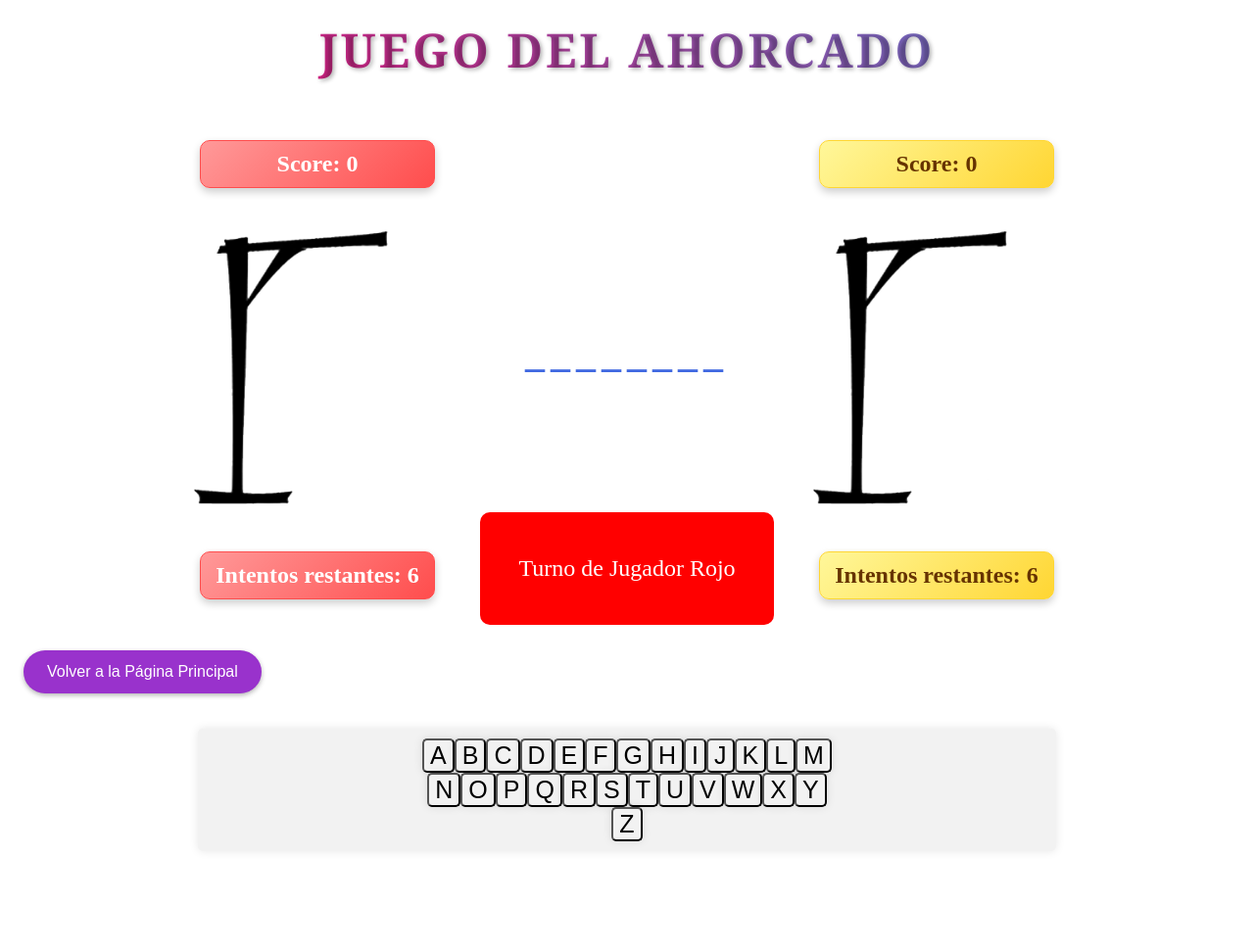
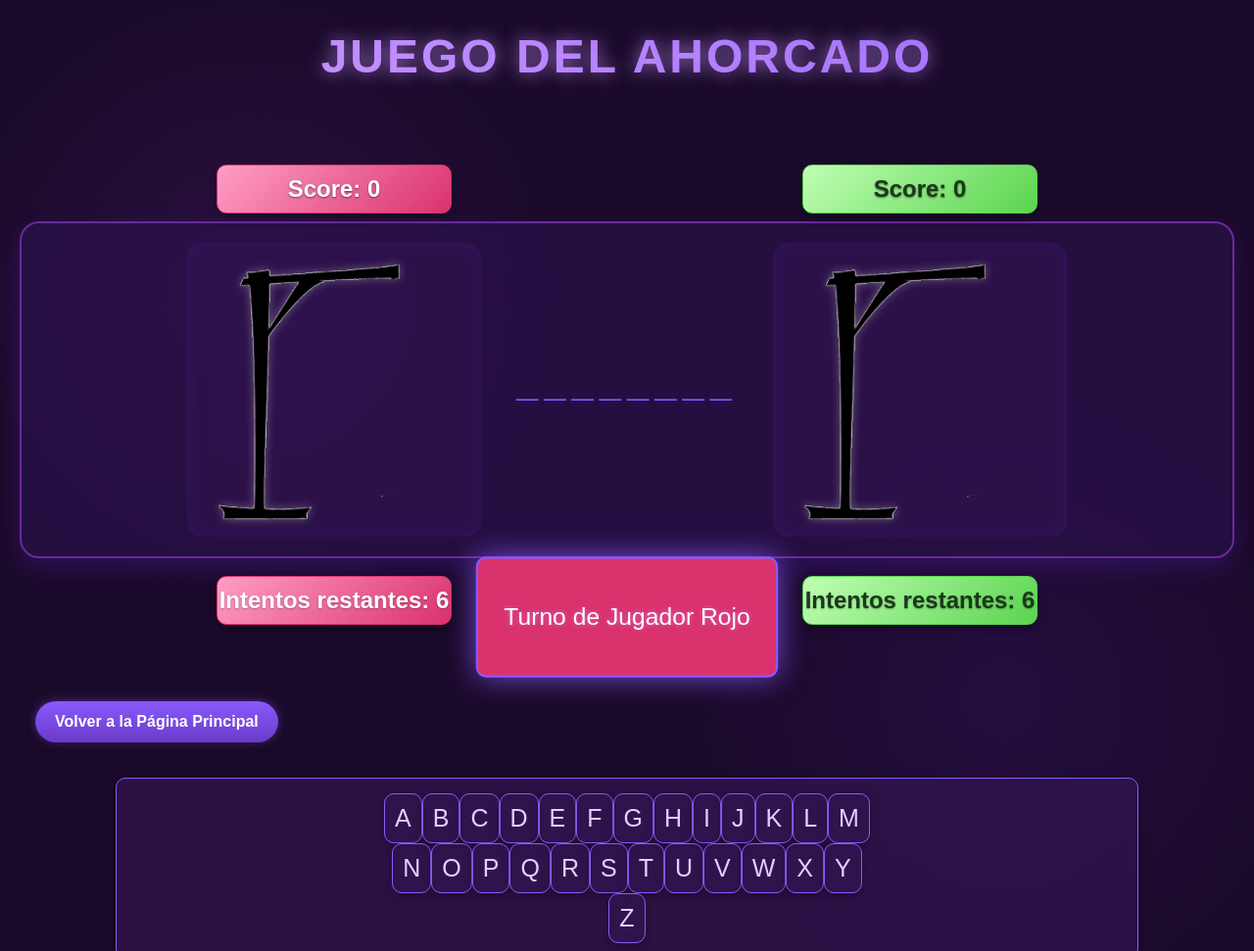
Before and after one commit to DanielRTato/etarooo, a plain HTML site: page Ahorcado.html in a window 1280 px wide. Shown: the top 971 px of the page at 98% size. Before the commit the page ends 897 px from the top, so only its background shows below. Drawn offline with Linux system fonts and the light colour scheme.

Commit message:
INtento de modificar Ahorcado

```diff
--- a/Ahorcado.html
+++ b/Ahorcado.html
@@ -19,7 +19,7 @@
     <div class="ahorcados">
 
       <div class="ahorcado1">
-        <div class="scoreRojo">Score: 0</div>
+        <div class="scoreRosa">Score: 0</div>
         <picture>
           <img src="img/ahorcado_6.png" alt="" id="image6">
           <img src="img/ahorcado_5.png" alt="" id="image5">
@@ -29,10 +29,10 @@
           <img src="img/ahorcado_1.png" alt="" id="image1">
           <img src="img/ahorcado_0.png" alt="" id="image0">
         </picture>
-        <div class="intentosRojo">Intentos restantes: 6</div>
+        <div class="intentosRosa">Intentos restantes: 6</div>
       </div>
       <div class="ahorcado2">
-        <div class="scoreAmarillo">Score: 0</div>
+        <div class="scoreVerde">Score: 0</div>
         <picture>
           <img src="img/ahorcado_6.png" alt="" id="image6_1">
           <img src="img/ahorcado_5.png" alt="" id="image5_1">
@@ -42,7 +42,7 @@
           <img src="img/ahorcado_1.png" alt="" id="image1_1">
           <img src="img/ahorcado_0.png" alt="" id="image0_1">
         </picture>
-        <div class="intentosAmarillo">Intentos restantes: 6</div>
+        <div class="intentosVerde">Intentos restantes: 6</div>
       </div>
       <h2 class="palabra" id="palabra"></h2>
     </div>
--- a/ahorcado.js
+++ b/ahorcado.js
@@ -311,12 +311,12 @@ function mostrarPanel(jugador) {
   //Cambia el color del panel según el jugador
   // y de la letra
   if (jugador) {
-    panel.style.backgroundColor = "red";
+    panel.style.backgroundColor = "#da326d";
 
     //Cambiar el color de la letra
     turnText.style.color = "white";
   } else {
-    panel.style.backgroundColor = "yellow";
+    panel.style.backgroundColor = "#5ad44f";
     turnText.style.color = "black";
   }
 
--- a/estilo-ahoracado.css
+++ b/estilo-ahoracado.css
@@ -1,180 +1,228 @@
-
 * {
   box-sizing: border-box;
 }
 
+body {
+  font-family: 'Arial Rounded MT Bold', 'Arial', sans-serif;
+  background-color: #1a0a2a;
+  margin: 0;
+  padding: 20px;
+  color: #e0d0ff;
+  background-image:
+    radial-gradient(circle at 20% 30%, rgba(139, 58, 191, 0.15) 0%, transparent 25%),
+    radial-gradient(circle at 80% 70%, rgba(91, 33, 182, 0.15) 0%, transparent 25%);
+}
 
 h1.titulo {
-  margin: 0px auto 20px auto;
+  margin: 0px auto 5px auto;
   text-align: center;
-  font-family: Cambria, Cochin, Georgia, "Times New Roman", Times, serif;
-  font-size: 3rem;              /* Tamaño mayor para resaltar */
-  text-transform: uppercase;    /* Mayúsculas */
-  letter-spacing: 3px;          /* Espaciado entre letras */
-  background: linear-gradient(45deg, #f06, #4a90e2);
+  font-family: 'Arial Rounded MT Bold', sans-serif;
+  font-size: 3rem;
+  text-transform: uppercase;
+  letter-spacing: 3px;
+  background: linear-gradient(45deg, #d4a0ff, #8a5aff);
   -webkit-background-clip: text;
   -webkit-text-fill-color: transparent;
-  text-shadow: 2px 2px 4px rgba(0,0,0,0.3);
+  text-shadow: 0 0 10px rgba(138, 90, 255, 0.5);
   padding: 10px 0;
+  animation: brillo 2s infinite alternate;
+}
+
+@keyframes brillo {
+  from { text-shadow: 0 0 10px rgba(138, 90, 255, 0.5); }
+  to { text-shadow: 0 0 20px rgba(212, 160, 255, 0.8); }
 }
 
 h1#msg-final {
   text-align: center;
-  color: crimson;
+  color: #da326d;
   transition: all .5s ease;
   transform: scale(0);
   min-height: 50px;
   margin-bottom: 0;
+  text-shadow: 0 0 10px rgba(255, 107, 158, 0.5);
 }
+
 .zoom-in {
   transform: scale(1) !important;
+  animation: pulse 1s infinite;
 }
+
 #acierto {
   text-align: center;
   min-height: 24px;
   transform: scale(0);
 }
+
 .acierto {
   animation: zoomInOut 1s ease;
   font-size: 50px;
 }
+
 .rojo {
-  color: red;
+  color: #da326d; /* Cambiado de rojo a rosa */
 }
+
 .verde {
-  color: green;
+  color: #5ad44f; /* Cambiado de verde a verde neón */
 }
+
 @keyframes zoomInOut {
   0% { transform: scale(0); }
   50% { transform: scale(1); }
   70% { transform: scale(1); }
   100% { transform: scale(0); }
 }
+
 h2.palabra {
-  margin: 0 auto 25px auto;
+  margin: 0 auto 15px auto;
   text-align: center;
-  color: royalblue;
+  color: #8a5aff;
   text-transform: uppercase;
   letter-spacing: 6px;
   position: absolute;
   font-size: 40px;
+  text-shadow: 0 0 10px rgba(138, 90, 255, 0.3);
 }
+
 .ahorcados {
-  width: 100%;       /* o el ancho que prefieras */
-  align-items: center; /* centra el contenido verticalmente */
+  width: 100%;
+  align-items: center;
   display: flex;
   justify-content: space-evenly;
   margin-top: -2%;
-
+  background-color: rgba(42, 16, 74, 0.7);
+  border-radius: 20px;
+  padding: 20px;
+  box-shadow: 0 10px 25px rgba(91, 33, 182, 0.3);
+  border: 2px solid #6a2a9a;
 }
 
 .ahorcado1,
 .ahorcado2 {
   position: relative;
-  width: 300px; /* Ancho según tus imágenes */
-  height: 300px; /* Altura según tus imágenes */
+  width: 300px;
+  height: 300px;
   margin: 0 auto;
+  background-color: rgba(50, 20, 80, 0.5);
+  border-radius: 15px;
+  padding: 10px;
+  box-shadow: 0 0 20px rgba(91, 33, 182, 0.2) inset;
 }
-.scoreRojo,
-.scoreAmarillo {
+
+.scoreRosa,
+.scoreVerde {
   font-size: 1.5rem;
   font-weight: bold;
   text-align: center;
   width: 80%;
   padding: 10px 0;
   position: absolute;
-  top: -80px;          /* Posición vertical, ajústalo según necesites */
+  top: -80px;
   left: 50%;
   transform: translateX(-50%);
   z-index: 10;
-  border-radius: 10px;  /* Bordes redondeados */
-  box-shadow: 0 4px 8px rgba(0, 0, 0, 0.2);  /* Sombra sutil */
+  border-radius: 10px;
+  box-shadow: 0 4px 8px rgba(0, 0, 0, 0.3);
+  text-shadow: 0 1px 2px rgba(0, 0, 0, 0.5);
 }
 
 #back-btn {
-    background-color: #9932cc;
-    color: white;
-    border: none;
-    padding: 0.8rem 1.5rem;
-    border-radius: 25px;
-    font-size: 1rem;
-    cursor: pointer;
-    transition: background-color 0.3s ease;
-    box-shadow: 0 2px 5px rgba(0, 0, 0, 0.3);
-    margin: 1rem;
+  background: linear-gradient(to bottom, #8a5aff, #6a3ac8);
+  color: white;
+  border: none;
+  padding: 12px 20px;
+  border-radius: 30px;
+  font-size: 16px;
+  font-weight: bold;
+  cursor: pointer;
+  transition: all 0.3s;
+  box-shadow: 0 4px 8px rgba(0, 0, 0, 0.3), 0 0 10px rgba(138, 90, 255, 0.5);
+  margin: 1rem;
 }
 
 #back-btn:hover {
-    background-color: #8b008b;
-    transform: scale(1.05);
+  background: linear-gradient(to bottom, #9a6aff, #7a4ad8);
+  transform: translateY(-2px);
+  box-shadow: 0 6px 12px rgba(0, 0, 0, 0.4), 0 0 15px rgba(138, 90, 255, 0.7);
 }
 
-.scoreRojo {
-  background: linear-gradient(135deg, #ff9999, #ff4d4d);
+.scoreRosa {
+  background: linear-gradient(135deg, #ff9ec6, #da326d);
   color: white;
-  border: 1px solid #ff4d4d;
+  border: 1px solid #da326d;
 }
 
-.scoreAmarillo {
-  background: linear-gradient(135deg, #fff79a, #ffd633);
-  color: #663300;
-  border: 1px solid #ffd633;
+.scoreVerde {
+  background: linear-gradient(135deg, #c0ffb3, #5ad44f);
+  color: #1a3a1a;
+  border: 1px solid #5ad44f;
 }
-.intentosRojo,
-.intentosAmarillo {
+
+.intentosRosa,
+.intentosVerde {
   font-size: 1.5rem;
   font-weight: bold;
   text-align: center;
   width: 80%;
   padding: 10px 0;
   position: absolute;
-  top: 340px;          /* Posición vertical, ajústalo según necesites */
+  top: 340px;
   left: 50%;
   transform: translateX(-50%);
   z-index: 10;
-  border-radius: 10px;  /* Bordes redondeados */
-  box-shadow: 0 4px 8px rgba(0, 0, 0, 0.2);  /* Sombra sutil */
+  border-radius: 10px;
+  box-shadow: 0 4px 8px rgba(0, 0, 0, 0.3);
+  text-shadow: 0 1px 2px rgba(0, 0, 0, 0.3);
+}
 
+.intentosRosa {
+  background: linear-gradient(135deg, #ff9ec6, #da326d);
+  color: white;
+  border: 1px solid #da326d;
 }
-.intentosRojo {
-  background: linear-gradient(135deg, #ff9999, #ff4d4d);
-  color: white;
-  border: 1px solid #ff4d4d;
-}
-.intentosAmarillo {
-  background: linear-gradient(135deg, #fff79a, #ffd633);
-  color: #663300;
-  border: 1px solid #ffd633;
+
+.intentosVerde {
+  background: linear-gradient(135deg, #c0ffb3, #5ad44f);
+  color: #1a3a1a;
+  border: 1px solid #5ad44f;
 }
 
 .col {
   width: 50%;
   text-align: center;
 }
+
 #turnos h3 {
   margin: auto;
 }
-h3{
+
+h3 {
   text-align: center;
-  font-family: Cambria, Cochin, Georgia, Times, Times New Roman, serif;
-  color: #333;
+  font-family: 'Arial Rounded MT Bold', sans-serif;
+  color: #d4a0ff;
   font-size: 20px;
   margin-bottom: 10px;
   padding: 10px;
   margin-top: 50px;
+  text-shadow: 0 0 5px rgba(212, 160, 255, 0.5);
 }
+
 h3 span {
-   color: orangered;
+  color: #da326d;
 }
+
 .letra:disabled {
-  color:rgba(255, 0, 0, 0.5);
+  color: rgba(255, 107, 158, 0.5);
 }
+
 picture {
   display: block;
   position: relative;
   width: 100%;
   height: 100%;
 }
+
 picture img {
   position: absolute;
   left: 50%;
@@ -182,124 +230,144 @@ picture img {
   height: 100%;
   width: auto;
   top: 0;
+  filter: drop-shadow(0 0 5px rgba(255, 255, 255, 0.3));
 }
+
 #image5, #image4, #image3,
 #image2, #image1, #image0 {
   opacity: 0;
   transition: opacity .3s ease;
 }
+
 #image5_1, #image4_1, #image3_1,
 #image2_1, #image1_1, #image0_1 {
   opacity: 0;
   transition: opacity .3s ease;
 }
+
 .fade-in {
   opacity: 1 !important;
 }
+
 .encuadre {
-  border: 2px dashed crimson;
+  border: 2px dashed #da326d;
   padding: 3px 2px 2px 6px;
+  border-radius: 5px;
+  box-shadow: 0 0 10px rgba(255, 107, 158, 0.3);
 }
+
 .contenedor-flex {
   display: flex;
-  justify-content: center; /* Centrado horizontal */
+  justify-content: center;
 }
 
-
-.letrero{
-  background-color: #f2f2f2;
-  border-radius: 5px;
-  padding: 10px;
+.letrero {
+  background-color: rgba(50, 20, 80, 0.7);
+  border-radius: 10px;
+  padding: 15px;
   margin: 20px auto;
   text-align: center;
   font-size: 18px;
-  color: #333;
-  box-shadow: 0px 0px 10px rgba(0,0,0,0.1);
+  color: #e0d0ff;
+  box-shadow: 0 3px 10px rgba(0, 0, 0, 0.3);
+  border: 1px solid #8a5aff;
   display: flex;
   justify-content: center;
   align-items: center;
   flex-direction: column;
 }
-.letras{
-  background-color: #f2f2f2;
-  border-radius: 5px;
+
+.letras {
+  background-color: rgba(50, 20, 80, 0.7);
+  border-radius: 10px;
   font-size: 25px;
-  box-shadow: 0px 0px 10px rgba(0,0,0,0.1);
+  box-shadow: 0 3px 10px rgba(0, 0, 0, 0.3);
+  border: 1px solid #8a5aff;
+  color: #e0d0ff;
+  padding: 10px;
 }
 
 .turn-panel {
-  position: relative; /* Cambiamos a posicionamiento relativo */
-  margin: 0px auto 10px; /* 400px de margen superior + centrado horizontal */
+  position: relative;
+  margin: 0px auto 10px;
   width: 300px;
   padding: 20px;
-  background-color: rgba(0, 0, 0, 0.8);
+  background-color: rgba(50, 20, 80, 0.9);
   border-radius: 10px;
   text-align: center;
   z-index: 999;
   opacity: 0;
   transition: opacity 0.5s ease;
+  box-shadow: 0 0 20px rgba(138, 90, 255, 0.5);
+  border: 2px solid #8a5aff;
 }
 
 .turn-panel.show {
   opacity: 1;
-}
-.turn-panel p {
-  color: #fff;
-  font-size: 1.5rem;
+  animation: pulse 1.5s infinite;
 }
 
+.turn-panel p {
+  color: #d4a0ff;
+  font-size: 1.5rem;
+  text-shadow: 0 0 5px rgba(212, 160, 255, 0.5);
+}
 
-@keyframes slideDown {
-  from {
-    transform: translateY(-50px);
-    opacity: 0;
-  }
-  to {
-    transform: translateY(0);
-    opacity: 1;
-  }
+@keyframes pulse {
+  0% { transform: scale(1); box-shadow: 0 0 20px rgba(138, 90, 255, 0.5); }
+  50% { transform: scale(1.03); box-shadow: 0 0 30px rgba(138, 90, 255, 0.8); }
+  100% { transform: scale(1); box-shadow: 0 0 20px rgba(138, 90, 255, 0.5); }
 }
-/* Fondo del modal que cubre toda la pantalla */
+
 .modal {
   position: fixed;
   top: 0;
   left: 0;
   width: 100%;
   height: 100%;
-  background: rgba(0, 0, 0, 0.5); /* Fondo oscuro semitransparente */
-  display: none; /* Oculto por defecto */
-  align-items: center;  /* Centrado verticalmente */
-  justify-content: center;  /* Centrado horizontalmente */
+  background: rgba(26, 10, 42, 0.9);
+  display: none;
+  align-items: center;
+  justify-content: center;
   z-index: 1000;
 }
 
-/* Clase para mostrar el modal */
 .modal.show {
   display: flex;
 }
 
-/* Contenido del modal */
 .modal-content {
-  background: #fff;
-  padding: 20px 30px;
-  border-radius: 10px;
+  background: #2a104a;
+  padding: 30px;
+  border-radius: 15px;
   text-align: center;
-  box-shadow: 0 4px 8px rgba(0, 0, 0, 0.2);
+  box-shadow: 0 10px 25px rgba(91, 33, 182, 0.5);
+  border: 2px solid #8a5aff;
+  max-width: 500px;
+  color: #e0d0ff;
 }
 
-/* Estilos para el botón */
+.modal-content h2 {
+  color: #d4a0ff;
+  margin-top: 0;
+}
+
 .modal-content button {
   margin-top: 20px;
-  padding: 10px 20px;
-  background-color: #007BFF;
+  padding: 12px 24px;
+  background: linear-gradient(to bottom, #8a5aff, #6a3ac8);
   border: none;
-  border-radius: 5px;
-  color: #fff;
+  border-radius: 30px;
+  color: white;
   font-size: 1rem;
+  font-weight: bold;
   cursor: pointer;
-  transition: background-color 0.3s ease;
+  transition: all 0.3s;
+  box-shadow: 0 4px 8px rgba(0, 0, 0, 0.3), 0 0 10px rgba(138, 90, 255, 0.5);
 }
 
 .modal-content button:hover {
-  background-color: #0056b3;
+  background: linear-gradient(to bottom, #9a6aff, #7a4ad8);
+  transform: translateY(-2px);
+  box-shadow: 0 6px 12px rgba(0, 0, 0, 0.4), 0 0 15px rgba(138, 90, 255, 0.7);
 }
```
Also changed, not shown: assets/imagenes/casa1.png, assets/imagenes/casa2.png.
